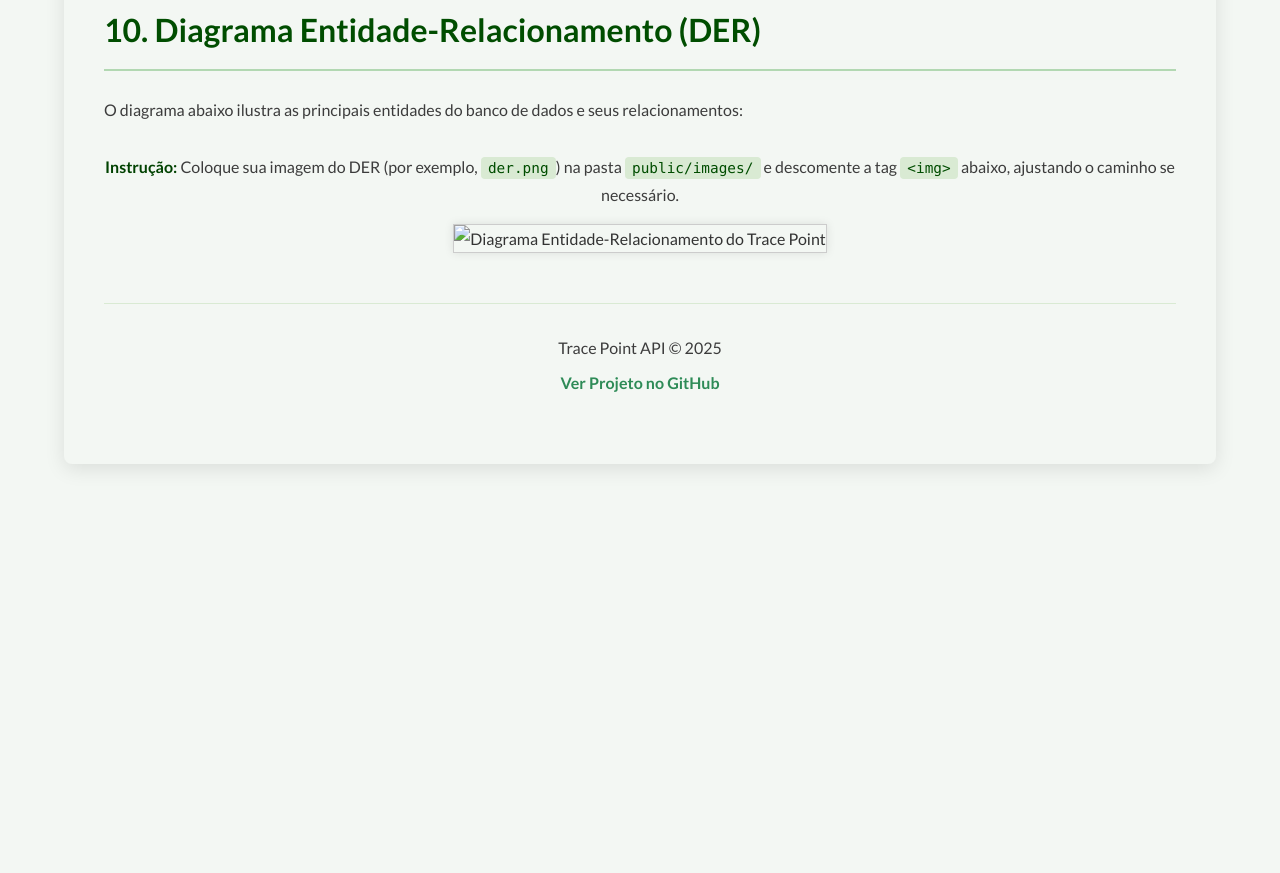
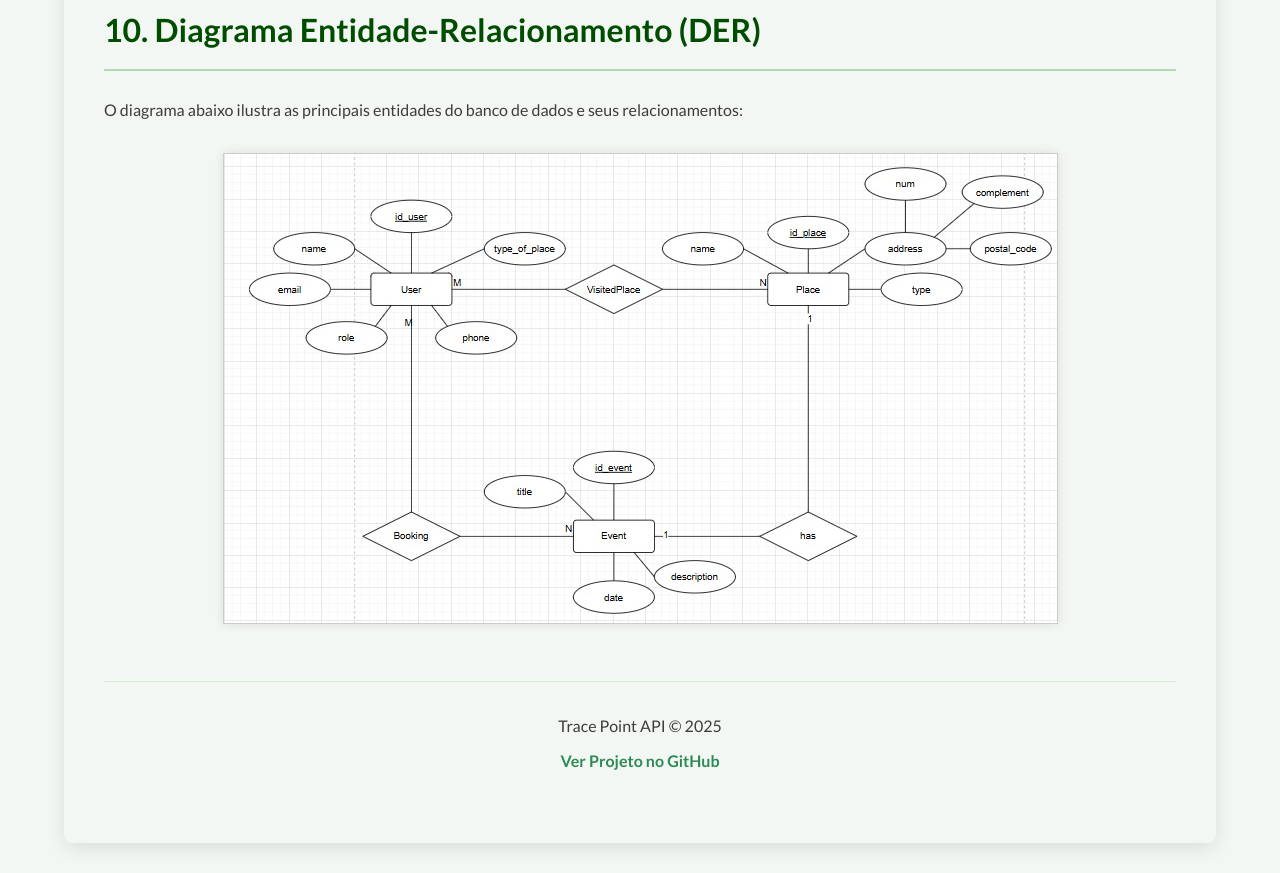
Before and after one commit to vyctor-carvalho/Trace_Point, a plain HTML site: page public/estrutura_projeto.html in a window 1280 px wide. Shown: the part 1714-2587 px from the top of the page. Before the commit the page ends 2208 px from the top, so only its background shows below. Drawn offline with Linux system fonts and the light colour scheme.

Commit message:
Adicionando a imagem do der

```diff
--- a/public/estrutura_projeto.html
+++ b/public/estrutura_projeto.html
@@ -89,9 +89,8 @@
             <h2>10. Diagrama Entidade-Relacionamento (DER)</h2>
             <p>O diagrama abaixo ilustra as principais entidades do banco de dados e seus relacionamentos:</p>
             <div class="der-image-container">
-                <p><strong>Instrução:</strong> Coloque sua imagem do DER (por exemplo, <code>der.png</code>) na pasta <code>public/images/</code> e descomente a tag <code>&lt;img&gt;</code> abaixo, ajustando o caminho se necessário.</p>
-                <img src="images/der.png" alt="Diagrama Entidade-Relacionamento do Trace Point" style="border:1px solid #ccc; max-width:100%;">
-                </div>
+                <img src="./img/der.jpeg" alt="Diagrama Entidade-Relacionamento do Trace Point" style="border:1px solid #ccc; max-width:100%;">
+            </div>
         </section>
 
         <footer>
```
Also changed, not shown: public/img/der.jpeg (added).
